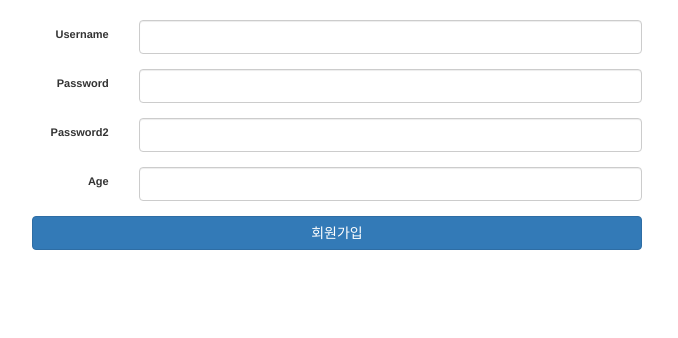
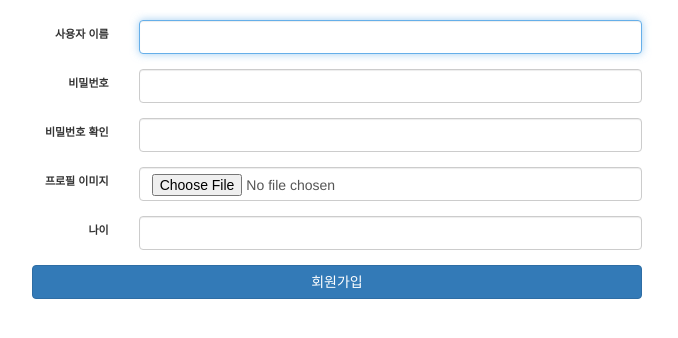
Before and after one commit to jaehong1007/deploy_insta, a Django app: page /members/signup/ in a window 1280 px wide. Shown: the part 52-390 px from the top of the page, without its empty margins (303-981 px from the left). Run offline with Django 3.2, Linux system fonts and the light colour scheme; parts of the project's set-up code (start-up, migrations or seed data) failed here and were passed over; some libraries are stand-ins or nearby versions.

Commit message:
UserCreationForm 재정의 및 UserAdmin에서의 사용

```diff
--- a/instagram/config/settings.py
+++ b/instagram/config/settings.py
@@ -142,7 +142,7 @@ AUTH_PASSWORD_VALIDATORS = [
 
 LANGUAGE_CODE = 'ko-kr'
 
-TIME_ZONE = 'UTC'
+TIME_ZONE = 'Asia/Seoul'
 
 USE_I18N = True
 
--- a/instagram/member/forms.py
+++ b/instagram/member/forms.py
@@ -1,72 +1,117 @@
 from django import forms
 from django.contrib.auth import authenticate, login as django_login
+from django.contrib.auth.forms import UserCreationForm
+
 from member.models import User
 
 
-class SignupForm(forms.Form):
-    username = forms.CharField(
-        widget=forms.TextInput(
-            attrs={
-                'class': 'form-control'
-            }
+# class SignupForm(forms.Form):
+#     username = forms.CharField(
+#         widget=forms.TextInput(
+#             attrs={
+#                 'class': 'form-control'
+#             }
+#         )
+#     )
+#     password = forms.CharField(
+#         widget=forms.PasswordInput(
+#             attrs={
+#                 'class': 'form-control'
+#             }
+#         )
+#     )
+#     password2 = forms.CharField(
+#         widget=forms.PasswordInput(
+#             attrs={
+#                 'class': 'form-control'
+#             }
+#         )
+#     )
+#     age = forms.IntegerField(
+#         widget=forms.NumberInput(
+#             attrs={
+#                 'class': 'form-control',
+#             }
+#         )
+#     )
+#
+#     # clean_<field_name>
+#     def clean_username(self):
+#         data = self.cleaned_data['username']
+#         # 유저가 존재하면 forms.ValidationError를 발생시킴
+#         # 아니면 data를 리턴
+#         if User.objects.filter(username=data).exists():
+#             raise forms.ValidationError('오아ㅏ아아아아아')
+#         return data
+#
+#     def clean_password2(self):
+#         """
+#         password, password2의 값이 같은지 비교
+#         다르면 raise forms.ValidationError
+#         :return:
+#         """
+#         # 이건 됨
+#         password = self.cleaned_data['password']
+#         password2 = self.cleaned_data['password2']
+#         if password != password2:
+#             raise forms.ValidationError('Password1 and Password2 not equal')
+#         return password2
+#
+#     def clean(self):
+#         if self.is_valid():
+#             setattr(self, 'signup', self._signup)
+#         return self.cleaned_data
+#
+#     def _signup(self):
+#         """
+#         User를 생성
+#         :return:
+#         """
+#         username = self.cleaned_data['username']
+#         password = self.cleaned_data['password']
+#         age = self.cleaned_data['age']
+#         return User.objects.create_user(
+#             username=username,
+#             password=password,
+#             age=age,
+#         )
+
+
+class SignUpForm(UserCreationForm):
+    def __init__(self, *args, **kwargs):
+        super().__init__(*args, **kwargs)
+        class_update_fields = ('password1', 'password2')
+        for field in class_update_fields:
+            self.fields[field].widget.attrs.update({
+                'class': 'form-control',
+            })
+
+    class Meta:
+        model = User
+        fields = (
+            'username',
+            'password1',
+            'password2',
+            'img_profile',
+            'age',
         )
-    )
-    password = forms.CharField(
-        widget=forms.PasswordInput(
-            attrs={
-                'class': 'form-control'
-            }
-        )
-    )
-    password2 = forms.CharField(
-        widget=forms.PasswordInput(
-            attrs={
-                'class': 'form-control'
-            }
-        )
-
-    )
-
-    age = forms.IntegerField(
-        widget=forms.NumberInput(
-            attrs={
-                'class': 'form-control'
-            }
-        )
-    )
-    # clean_<field_name>
-
-    def clean_username(self):
-        data = self.cleaned_data['username']
-        if User.objects.filter(username=data).exists():
-            raise forms.ValidationError('Username already exists')
-        return data
-
-    def clean_password2(self):
-        password = self.cleaned_data['password']
-        password2 = self.cleaned_data['password2']
-        if password != password2:
-            raise forms.ValidationError('Password does not Match')
-        return password
-
-    def clean(self):
-        if self.is_valid():
-            setattr(self, 'signup', self._signup)
-        return self.cleaned_data
-
-    def _signup(self):
-        """
-        User를 생성
-        :return:
-        """
-        username = self.cleaned_data.get('username')
-        password = self.cleaned_data.get('password')
-        age = self.cleaned_data['age']
-        return User.objects.create_user(
-            username=username,
-            password=password,
-            age=age,
-        )
+        widgets = {
+            'username': forms.TextInput(
+                attrs={
+                    'class': 'form-control'
+                }
+            ),
+            'img_profile': forms.ClearableFileInput(
+                attrs={
+                    'class': 'form-control'
+                }
+            ),
+            'age': forms.NumberInput(
+                attrs={
+                    'class': 'form-control'
+                }
+            ),
+        }
 
 
 class LoginForm(forms.Form):
--- a/instagram/member/models.py
+++ b/instagram/member/models.py
@@ -10,7 +10,18 @@ class UserManager(DjangoUserManager):
 
 
 class User(AbstractUser):
-    img_profile = models.ImageField(upload_to='user', blank=True)
-    age = models.IntegerField()
+    img_profile = models.ImageField(
+        '프로필 이미지',
+        upload_to='user',
+        blank=True)
+    age = models.IntegerField('나이')
+    like_posts = models.ManyToManyField(
+        'post.Post',
+        verbose_name='좋아요 누른 포스트 목록'
+    )
 
     objects = UserManager()
+
+    class Meta:
+        verbose_name = '사용자'
+        verbose_name_plural = f'{verbose_name} 목록'
--- a/instagram/member/views.py
+++ b/instagram/member/views.py
@@ -3,7 +3,7 @@ from django.http import HttpResponse
 
 from django.shortcuts import render, redirect
 
-from .forms import SignupForm, LoginForm
+from .forms import LoginForm, SignUpForm
 
 
 def login(request):
@@ -24,14 +24,14 @@ def login(request):
 
 def signup(request):
     if request.method == 'POST':
-        form = SignupForm(request.POST)
+        form = SignUpForm(request.POST)
         if form.is_valid():
-            user = form.signup()
+            user = form.save()
             django_login(request, user)
             return redirect('post:post_list')
         # return HttpResponse(f'{user.username}, {user.password}')
     else:
-        form = SignupForm
+        form = SignUpForm
     context = {
         'signup_form': form,
     }
--- a/instagram/post/forms.py
+++ b/instagram/post/forms.py
@@ -1,41 +1,40 @@
 from django import forms
+
+from .models import Post, PostComment
 
 __all__ = (
     'PostForm',
 )
 
 
-class PostForm(forms.Form):
-    photo = forms.ImageField(
-        required=True,
-        widget=forms.ClearableFileInput(
-            attrs={
-                'class': 'form-control',
-            }
+class PostForm(forms.ModelForm):
+
+    class Meta:
+        model = Post
+        fields = (
+            'photo',
         )
-    )
-    text = forms.CharField(
-        max_length=5,
-        widget=forms.TextInput(
-            attrs={
-                'class': 'form-control',
-            }
-        )
-    )
 
-    def clean_text(self):
-        data = self.cleaned_data['text']
-        if data != data.upper():
-            raise forms.ValidationError('All text must uppercase!')
-        return data
+    def save(self, commit=True, *args, **kwargs):
+        if not self.instance.pk and commit:
+            author = kwargs.pop('author', None)
+            if not author:
+                raise ValueError('Author field is required')
+            self.instance.author = author
+        return super().save(*args, **kwargs)
 
 
-class CommentForm(forms.Form):
-    content = forms.CharField(
-        widget=forms.Textarea(
-            attrs={
-                'class': 'form-control',
-                'rows': '1',
-            }
-        ),
-    )
+class CommentForm(forms.ModelForm):
+
+    class Meta:
+        model = PostComment
+        fields = (
+            'content',
+        )
+        widgets = {
+            'content': forms.TextInput(
+                attrs={
+                    'class': 'form-control',
+                }
+            )
+        }
--- a/instagram/post/urls.py
+++ b/instagram/post/urls.py
@@ -3,10 +3,13 @@ from django.conf.urls import url
 from post import views
 
 urlpatterns = [
+    # Post
     url(r'^$', views.post_list, name='post_list'),
     url(r'^create/$', views.post_create, name='post_create'),
     url(r'^(?P<post_pk>\d+)/$', views.post_detail, name='post_detail'),
+    url(r'^delete/(?P<post_pk>\d+)/$', views.post_delete, name='post_delete'),
+
+    # Comment
     url(r'^(?P<post_pk>\d+)/comment/create/$', views.comment_create, name='comment_create'),
-    url(r'^delete/(?P<post_pk>\d+)/$', views.post_delete, name='post_delete'),
-    url(r'^(?P<comment_pk>\d+)/comments/delete/', views.comment_delete, name='comment_delete'),
+    url(r'^comment/(?P<comment_pk>\d+)/delete/', views.comment_delete, name='comment_delete'),
 ]
--- a/instagram/static/css/post.css
+++ b/instagram/static/css/post.css
@@ -1,15 +1,3 @@
-.container > .head{
-    color: black;
-    text-decoration: none;
-    font-size: 50px;
-    font-family: Cursive;
-
-}
-
-.container > .user_sign{
-    float: right;
-}
-
 html, body {
     font-size: 11px;
     color: 333;
@@ -19,8 +7,14 @@ ul, ol {
     padding: 0;
     margin: 0;
 }
+form.form-inline {
+    display: inline-block;
+}
 img.img-post {
     width: 100%;
+}
+.post .panel-heading form {
+    display: inline-block;
 }
 .post .panel-body {
     padding: 0;
--- a/templates/include/form-horizontal.html
+++ b/templates/include/form-horizontal.html
@@ -1,4 +1,4 @@
-<form action="" method="POST" class="form-horizontal">
+<form action="" method="POST" enctype="{{ enctype }}" class="form-horizontal">
 	{% csrf_token %}
 	{% for field in form %}
 	<div class="form-group{% if field.errors %} has-error{% endif %}">
```
Also changed, not shown: instagram/member/admin.py (+14 -1 lines), instagram/post/views.py (+17 -16 lines), templates/include/post.html (+15 -6 lines), instagram/member/migrations/0005_auto_20171020_1358.py (added).
